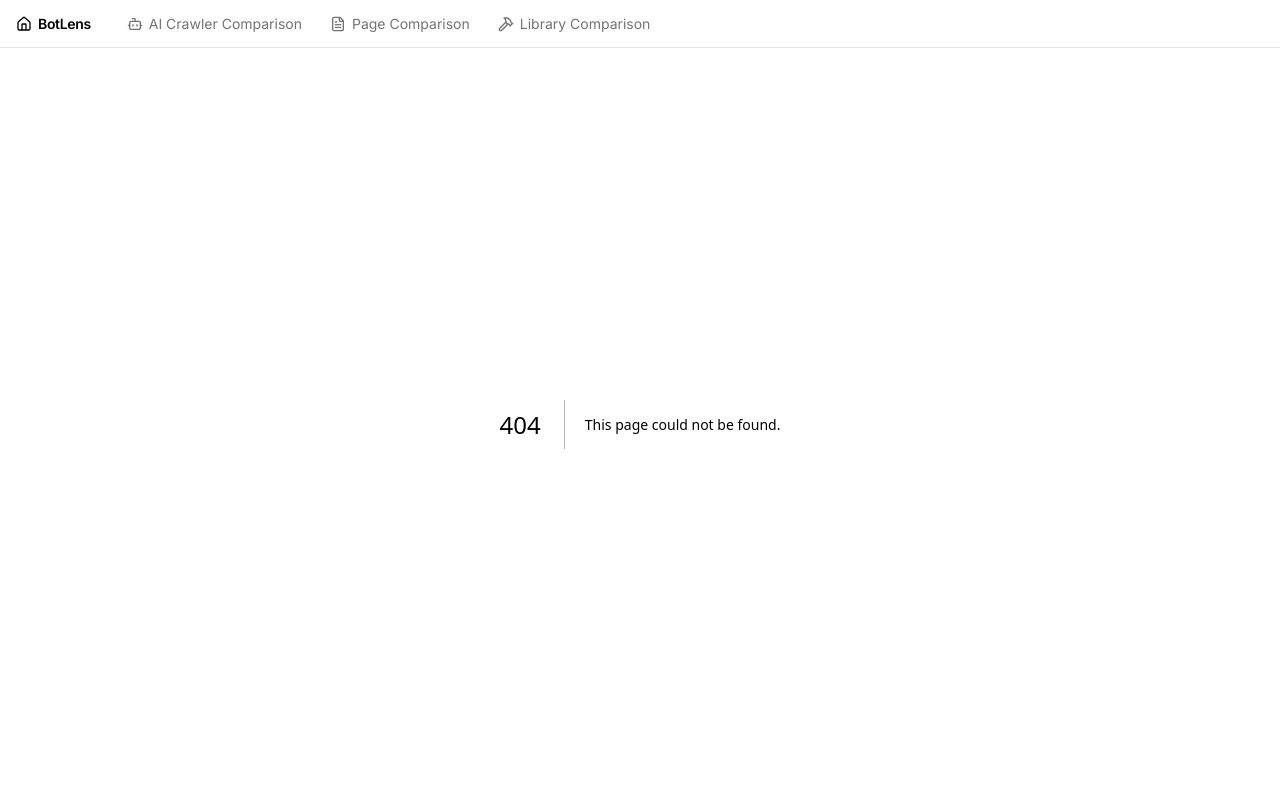
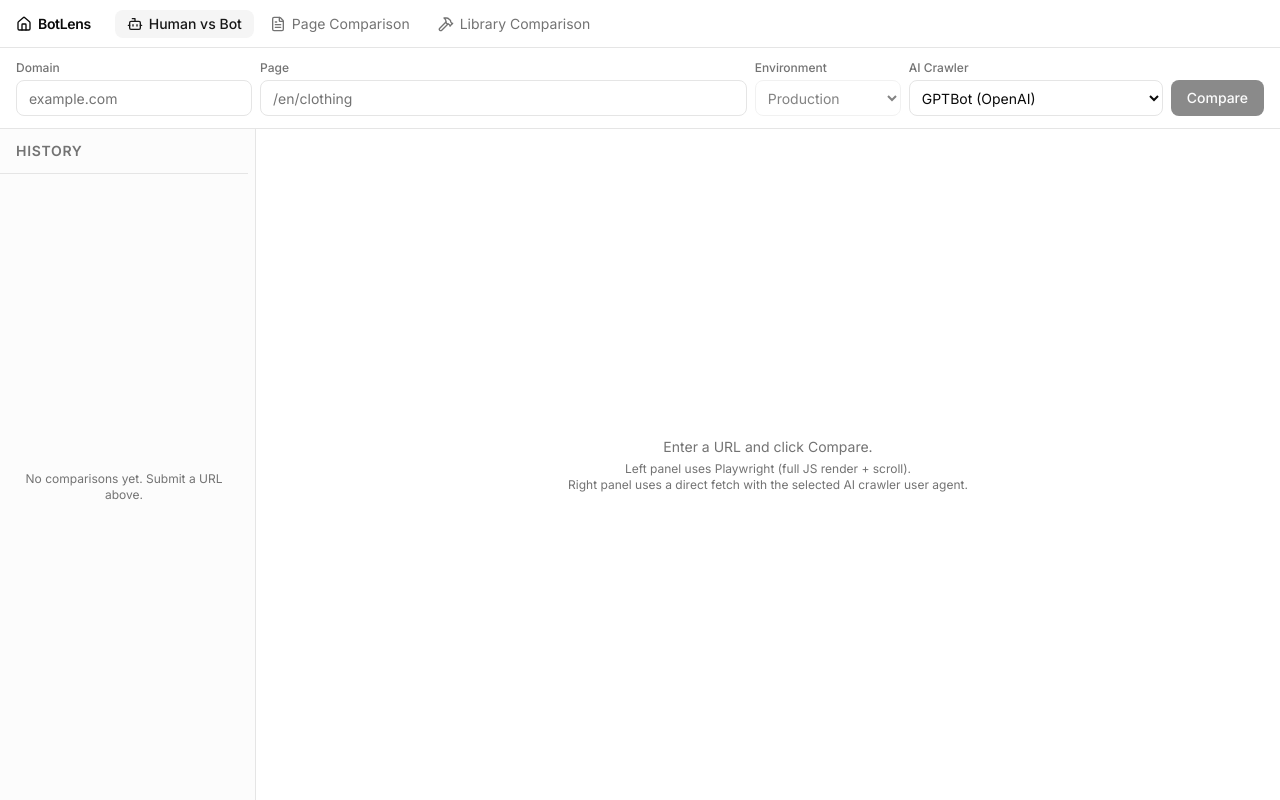
Before and after one commit to johncol/botlens, a Next.js app: page /human-vs-bot in a window 1280 px wide. Before the commit this address had no page. Built offline with nearby package versions, Linux system fonts and the light colour scheme.

Commit message:
Rename crawler comparison page to human-vs-bot

```diff
--- a/app/ai-crawler-render-comparison/page.tsx
+++ /dev/null
@@ -1,10 +0,0 @@
-import AiCrawlerRenderComparisonClient from "./AiCrawlerRenderComparisonClient";
-import { getCrawlerComparisonInitialValues } from "@/lib/crawler-prefill";
-
-export default function AiCrawlerRenderComparisonPage() {
-  return (
-    <AiCrawlerRenderComparisonClient
-      initialValues={getCrawlerComparisonInitialValues(process.env)}
-    />
-  );
-}
--- a/app/ai-crawler-render-comparison/AiCrawlerRenderComparisonClient.tsx
+++ b/app/human-vs-bot/HumanVsBotClient.tsx
@@ -197,13 +197,13 @@ function OutputPanel({
   );
 }
 
-interface AiCrawlerRenderComparisonClientProps {
+interface HumanVsBotClientProps {
   initialValues: CrawlerComparisonInitialValues;
 }
 
-export default function AiCrawlerRenderComparisonClient({
+export default function HumanVsBotClient({
   initialValues,
-}: AiCrawlerRenderComparisonClientProps) {
+}: HumanVsBotClientProps) {
   const [history, setHistory] = useState<CrawlerComparisonEntry[]>([]);
 
   useEffect(() => {
@@ -373,7 +373,7 @@ export default function AiCrawlerRenderComparisonClient({
       setError(null);
 
       try {
-        const res = await fetch("/api/crawler-compare", {
+        const res = await fetch("/api/human-vs-bot", {
           method: "POST",
           headers: { "Content-Type": "application/json" },
           body: JSON.stringify({
--- /dev/null
+++ b/app/human-vs-bot/page.tsx
@@ -0,0 +1,10 @@
+import HumanVsBotClient from "./HumanVsBotClient";
+import { getCrawlerComparisonInitialValues } from "@/lib/crawler-prefill";
+
+export default function HumanVsBotPage() {
+  return (
+    <HumanVsBotClient
+      initialValues={getCrawlerComparisonInitialValues(process.env)}
+    />
+  );
+}
--- a/app/page.tsx
+++ b/app/page.tsx
@@ -3,9 +3,9 @@ import { ArrowRight, Hammer, FileText, Bot } from "lucide-react";
 
 const TOOLS = [
   {
-    href: "/ai-crawler-render-comparison",
+    href: "/human-vs-bot",
     icon: Bot,
-    title: "AI Crawler Comparison",
+    title: "Human vs Bot",
     description:
       "Compare what a human sees (full JS-rendered page via Playwright) vs what an AI crawler sees (raw fetch with a bot user agent) for the same URL. Supports multiple environments and 10 AI crawler user agents.",
   },
--- a/components/Header.tsx
+++ b/components/Header.tsx
@@ -7,8 +7,8 @@ import { cn } from "@/lib/utils";
 
 const NAV_ITEMS = [
   {
-    href: "/ai-crawler-render-comparison",
-    label: "AI Crawler Comparison",
+    href: "/human-vs-bot",
+    label: "Human vs Bot",
     icon: Bot,
   },
   {
--- a/next.config.ts
+++ b/next.config.ts
@@ -4,7 +4,7 @@ const nextConfig: NextConfig = {
   serverExternalPackages: ["playwright-core", "@sparticuz/chromium"],
   output: process.env.VERCEL_PARITY_BUILD ? "standalone" : undefined,
   outputFileTracingIncludes: {
-    "/api/crawler-compare": [
+    "/api/human-vs-bot": [
       "./node_modules/@sparticuz/chromium/bin/**/*",
       "./node_modules/playwright-core/browsers.json",
     ],
--- a/scripts/vercel-parity-smoke.mjs
+++ b/scripts/vercel-parity-smoke.mjs
@@ -30,7 +30,7 @@ async function waitForServer() {
 
 try {
   await waitForServer();
-  const response = await fetch(`${baseUrl}/api/crawler-compare`, {
+  const response = await fetch(`${baseUrl}/api/human-vs-bot`, {
     method: "POST",
     headers: { "Content-Type": "application/json" },
     body: JSON.stringify({
@@ -44,11 +44,11 @@ try {
 
   if (!response.ok) {
     throw new Error(
-      `Crawler comparison returned ${response.status}: ${JSON.stringify(result)}`,
+      `Human vs Bot returned ${response.status}: ${JSON.stringify(result)}`,
     );
   }
   if (!result.humanMarkdown?.trim() || !result.crawlerMarkdown?.trim()) {
-    throw new Error("Crawler comparison returned empty markdown");
+    throw new Error("Human vs Bot returned empty markdown");
   }
 
   console.log(
```
Also changed, not shown: app/api/human-vs-bot/route.ts (renamed from app/api/crawler-compare/route.ts), 2 other files (tests, documents, lock files or other folders).
